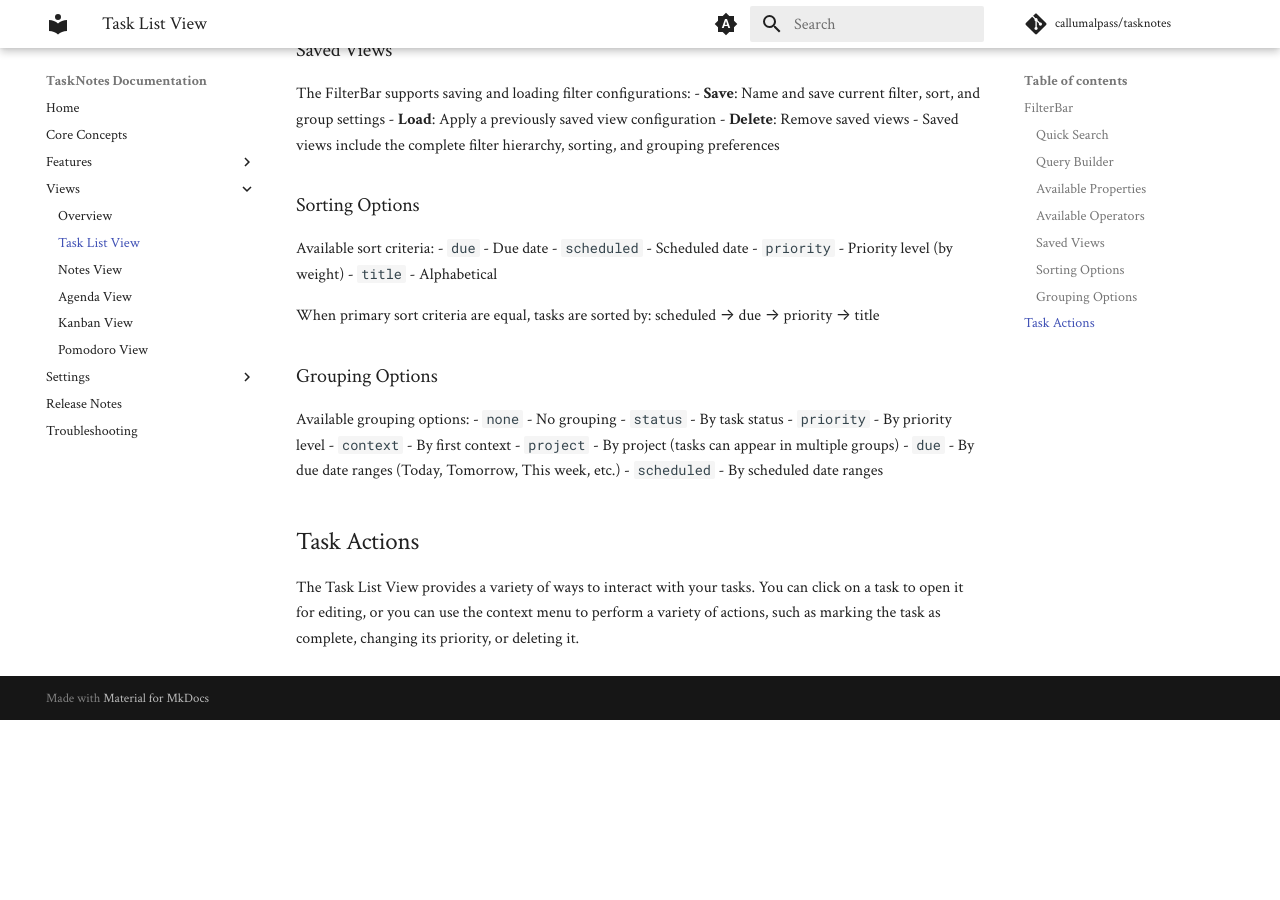
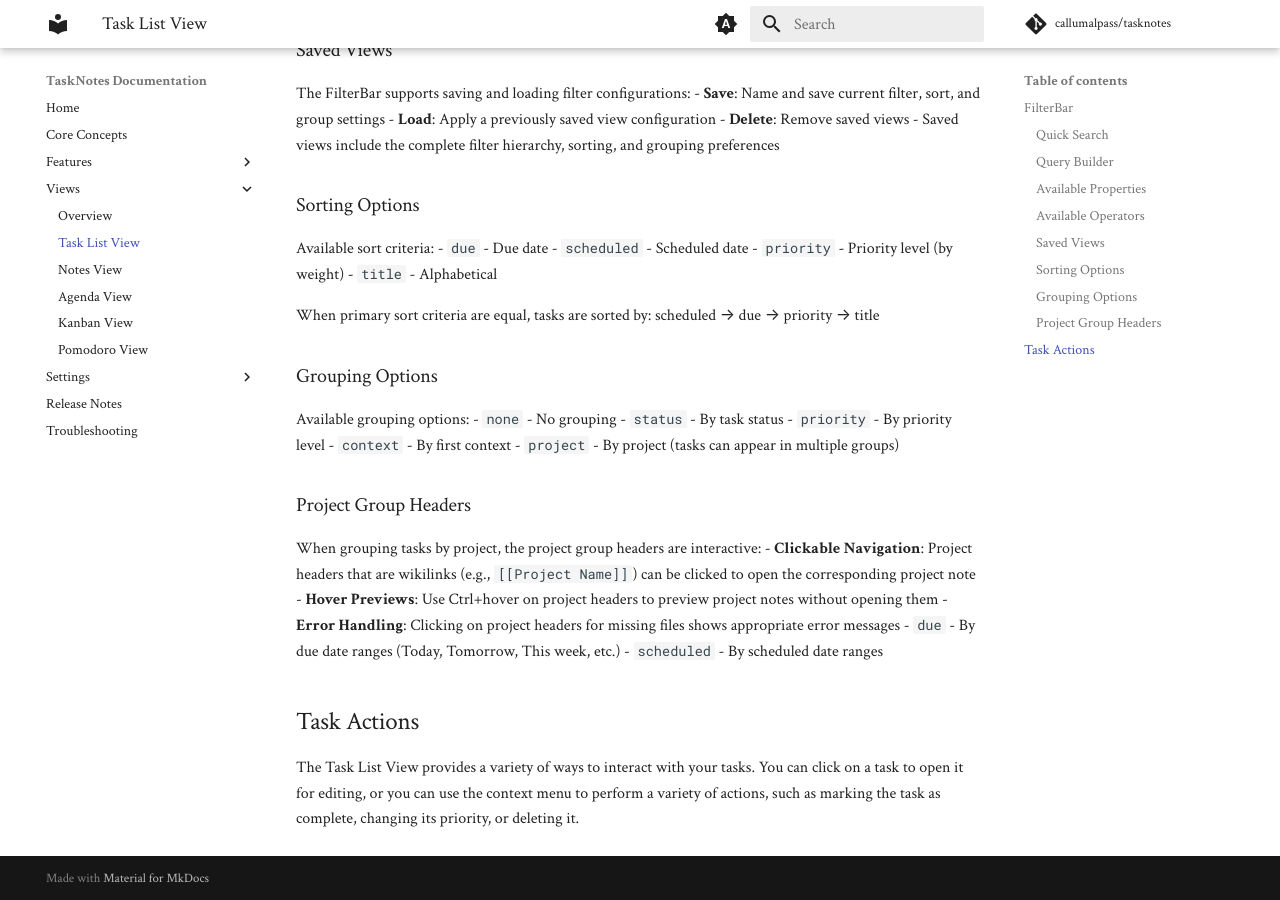
Before and after one commit to thisisthedave/tasknotes, an MkDocs documentation site: the page built from docs/views/task-list.md, in a window 1280 px wide and 900 px high, scrolled down 1523 px. Built offline with MkDocs 1.6.1 and Material for MkDocs 9.7.7, drawn with Linux system fonts in a browser that asks for light colours; comment, search, counter and statistics services are not loaded; before the commit the page ends 2243 px from its top, so only the background shows below that.

Commit message:
docs: Update documentation for enhanced task conversion and UI improvements
- Update instant task conversion to reflect universal line support (any line type, not just checkboxes)
- Document clickable project group headers in Task List View
- Add FilterBar integration details for project subtasks widget
- Update main README to reflect universal line-to-task conversion capability

These changes document the user-facing improvements introduced since v3.15.1.

```diff
--- a/docs/views/task-list.md
+++ b/docs/views/task-list.md
@@ -101,6 +101,13 @@ Available grouping options:
 - `priority` - By priority level
 - `context` - By first context
 - `project` - By project (tasks can appear in multiple groups)
+
+### Project Group Headers
+
+When grouping tasks by project, the project group headers are interactive:
+- **Clickable Navigation**: Project headers that are wikilinks (e.g., `[[Project Name]]`) can be clicked to open the corresponding project note
+- **Hover Previews**: Use Ctrl+hover on project headers to preview project notes without opening them
+- **Error Handling**: Clicking on project headers for missing files shows appropriate error messages
 - `due` - By due date ranges (Today, Tomorrow, This week, etc.)
 - `scheduled` - By scheduled date ranges
 
```
Also changed, not shown: README.md (+1 -1 lines), docs/features/inline-tasks.md (+2 -0 lines), docs/features/task-management.md (+1 -1 lines), docs/settings/inline-task-settings.md (+1 -1 lines).
